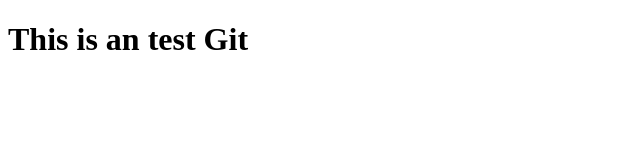
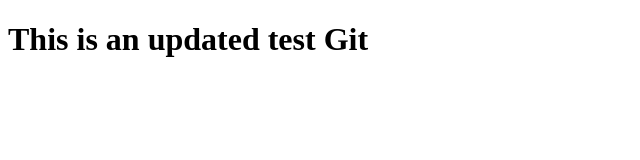
Before and after one commit to 7webdesign/Test-git, a plain HTML site: page index.html in a window 1280 px wide. Shown: the whole page, without its empty margins (0-640 px from the left). Drawn offline with Linux system fonts and the light colour scheme.

Commit message:
Update 2

```diff
--- a/index.html
+++ b/index.html
@@ -6,6 +6,6 @@
         <title>Git Test</title>
 </head>
 <body>
-       <h1>This is an test Git</h1>
+       <h1>This is an updated test Git</h1>
 </body>
 </html>
```
